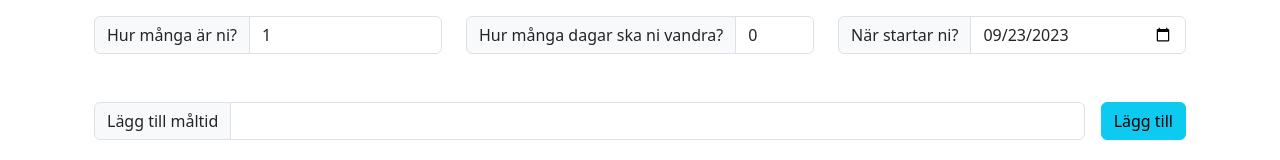
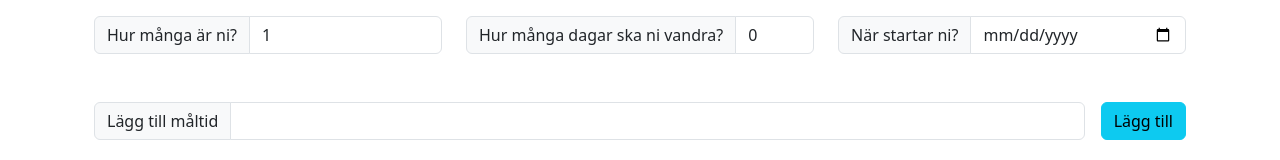
Before and after one commit to jannikarlsson/hiking-meals, a React (Create React App) app: page / in a window 1280 px wide. Shown: the top 160 px of the page. Built offline with nearby package versions, Linux system fonts and the light colour scheme.

Commit message:
Simplify date input

```diff
--- a/src/components/DateInput.js
+++ b/src/components/DateInput.js
@@ -6,9 +6,10 @@ function DateInput() {
   const { state, state: { date, language }, setState } = useContext(PlanContext);
 
   const handleDateChange = (event) => {
-    const [year, month, day] = event.target.value.split('-').map(Number);
-    const newDate = new Date(year, month - 1, day);
-    setState({ ...state, date: newDate });
+    setState({
+      ...state,
+      date: event.target.value
+    })
   };
 
   return (
@@ -17,7 +18,7 @@ function DateInput() {
       <input
         className="form-control"
         type="date"
-        value={date.toISOString().split('T')[0]}
+        value={date}
         onChange={handleDateChange}
       />
     </div>
--- a/src/components/Plan.js
+++ b/src/components/Plan.js
@@ -8,7 +8,7 @@ function Plan() {
 
     const dateArray = () =>  Array.from({ length: days }, (_, index) => {
         const newDate = new Date(date);
-        newDate.setDate(date.getDate() + index);
+        newDate.setDate(newDate.getDate() + index);
         return newDate;
     });
 
--- a/src/contexts/PlanContext.js
+++ b/src/contexts/PlanContext.js
@@ -10,7 +10,7 @@ const PlanProvider = ({ children }) => {
     const [state, setState] = useState({
       people: 1,
       days: 0,
-      date: new Date(),
+      date: new Date().toLocaleDateString(),
       meals: [],
       language: defaultLanguage,
       foods: [TEXTS[defaultLanguage].noMeal],
```
Also changed, not shown: 1 other file (tests, documents, lock files or other folders).
